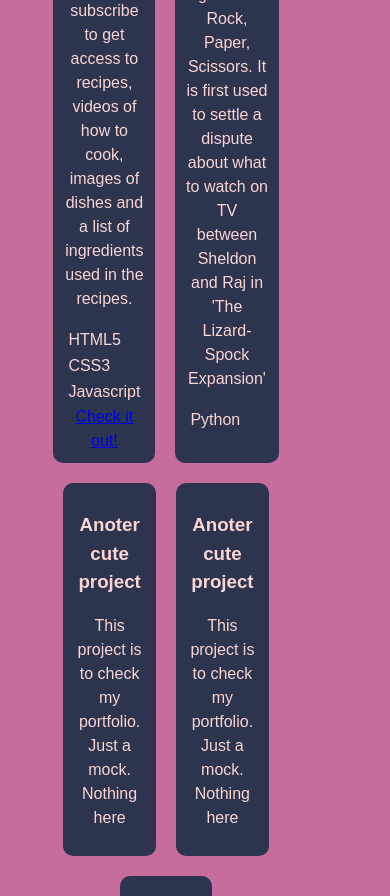
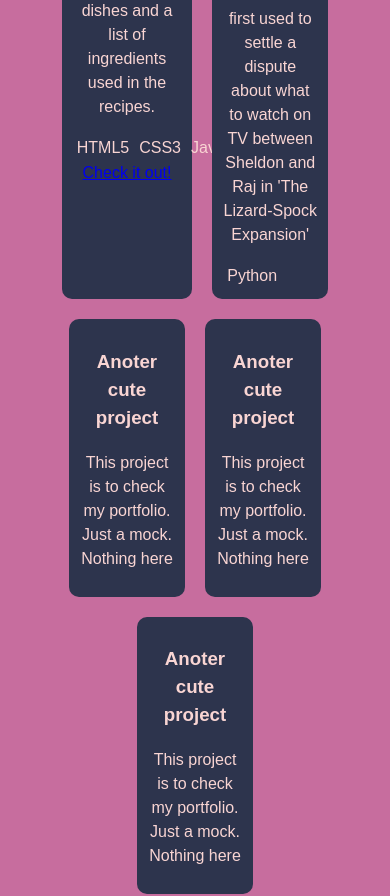
Before and after one commit to laislodi/portfolio, a React (Create React App) app: page / in a window 390 px wide. Shown: the part 1440-2336 px from the top of the page. Built offline with nearby package versions, Linux system fonts and the light colour scheme.

Commit message:
Fix style for list in the footer

```diff
--- a/src/components/Footer/Footer.css
+++ b/src/components/Footer/Footer.css
@@ -36,7 +36,7 @@ footer li {
 }
 
 @media (max-width: 700px) {
-  ul {
+  footer ul {
     width: 80%;
     display: flex;
     flex-wrap: wrap;
```
